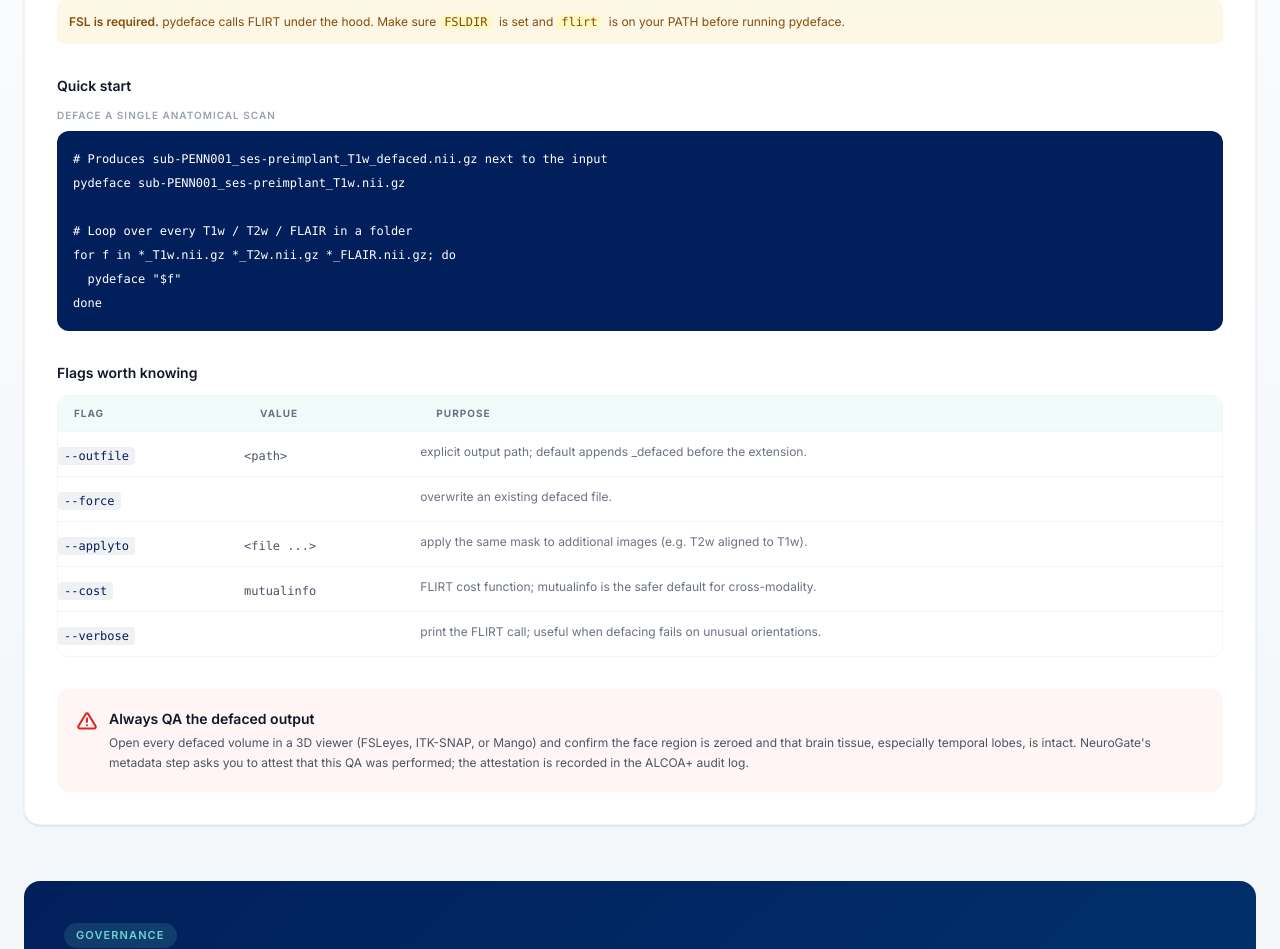
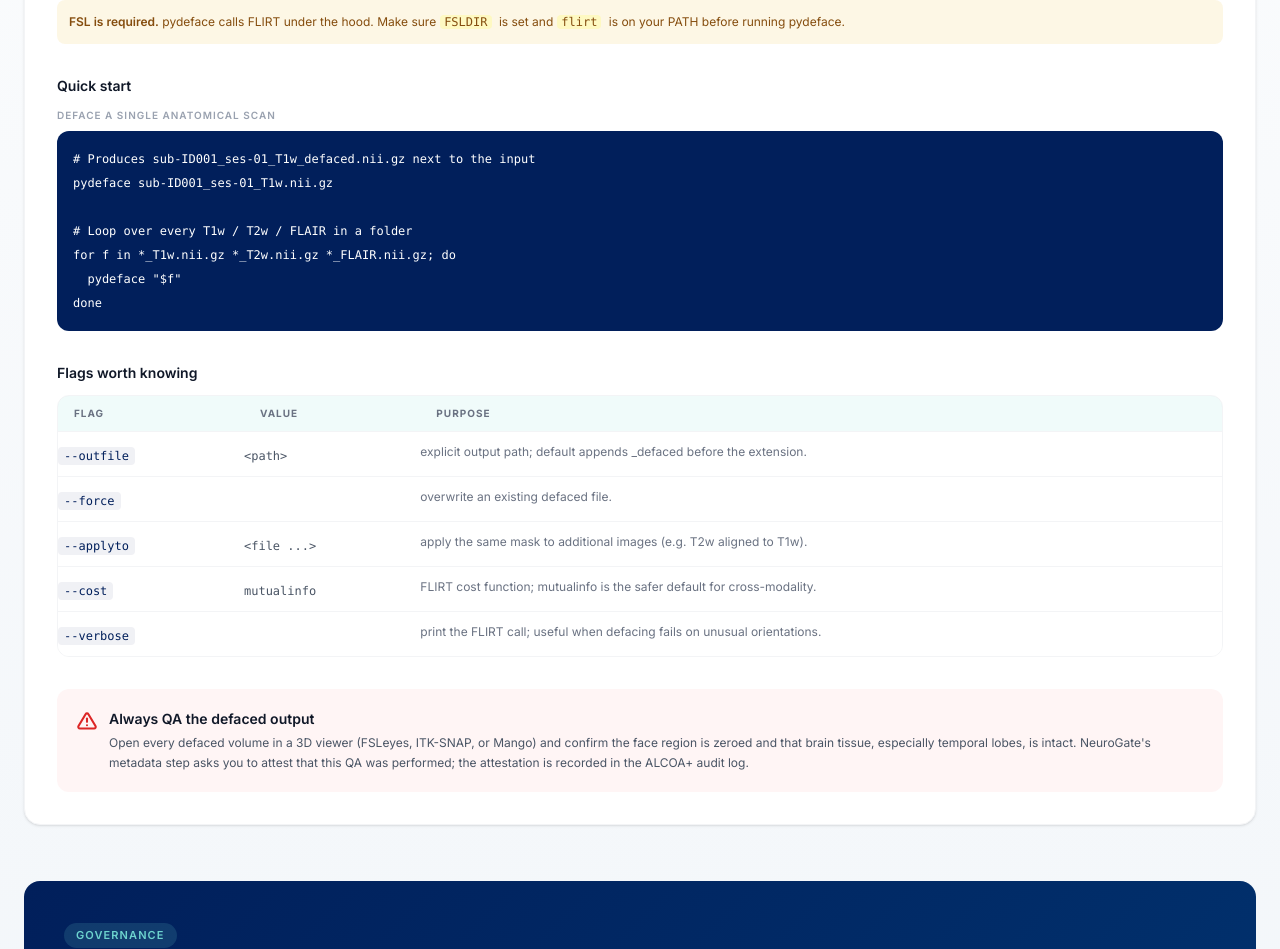
Before and after one commit to brandonbach44-sudo/Neurogate-Protocol, a React (Vite) app: page /tools in a window 1280 px wide. Shown: the part 2765-3714 px from the top of the page. Built offline with nearby package versions, Linux system fonts and the light colour scheme.

Commit message:
Use generic sub-ID001 example in pydeface quick-start

```diff
--- a/src/pages/PreProcessingPage.tsx
+++ b/src/pages/PreProcessingPage.tsx
@@ -420,8 +420,8 @@ dcm2niix \\
         {/* Quick start */}
         <div className="mt-8">
           <h3 className="text-sm font-semibold text-gray-900 mb-3">Quick start</h3>
-          <CodeBlock label="Deface a single anatomical scan">{`# Produces sub-PENN001_ses-preimplant_T1w_defaced.nii.gz next to the input
-pydeface sub-PENN001_ses-preimplant_T1w.nii.gz
+          <CodeBlock label="Deface a single anatomical scan">{`# Produces sub-ID001_ses-01_T1w_defaced.nii.gz next to the input
+pydeface sub-ID001_ses-01_T1w.nii.gz
 
 # Loop over every T1w / T2w / FLAIR in a folder
 for f in *_T1w.nii.gz *_T2w.nii.gz *_FLAIR.nii.gz; do
```
